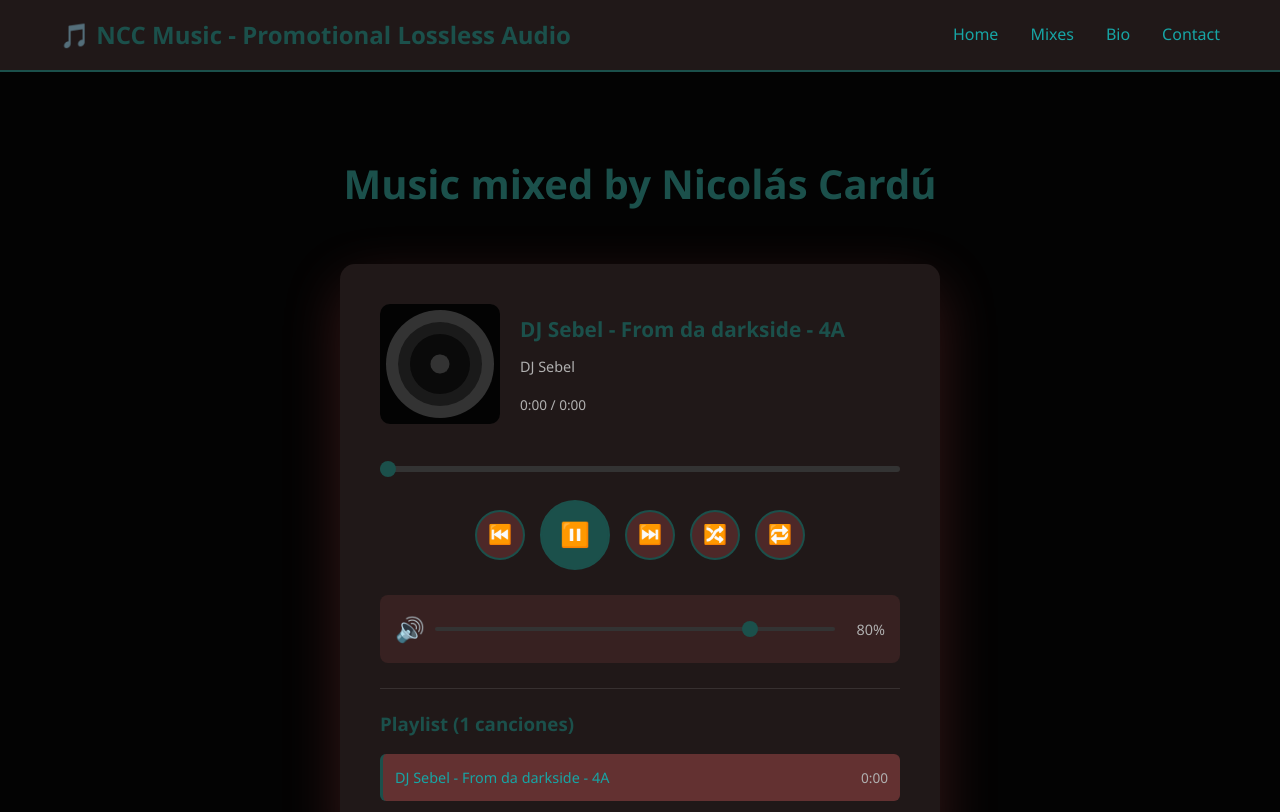
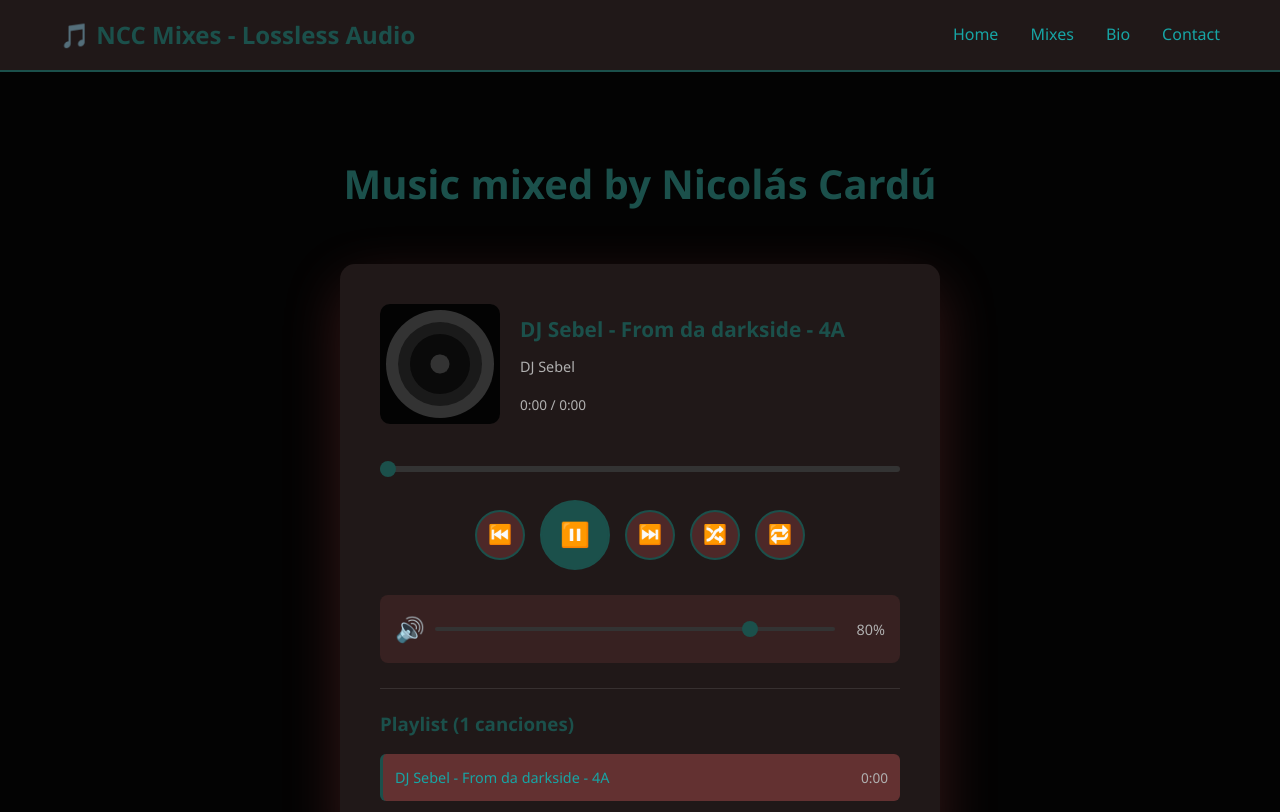
Before and after one commit to ncc-music/ncc-music.github.io, a plain HTML site: page index.html in a window 1280 px wide. Shown: the top 812 px of the page. Drawn offline with Linux system fonts and the light colour scheme.

Commit message:
Update index.html

```diff
--- a/index.html
+++ b/index.html
@@ -11,7 +11,7 @@
     <!-- Navegación -->
     <nav class="navbar">
         <div class="container">
-            <div class="logo">🎵 NCC Music - Promotional Lossless Audio</div>
+            <div class="logo">🎵 NCC Mixes - Lossless Audio</div>
             <ul class="nav-links">
                 <li><a href="#inicio">Home</a></li>
                 <li><a href="#reproductor">Mixes</a></li>
```
